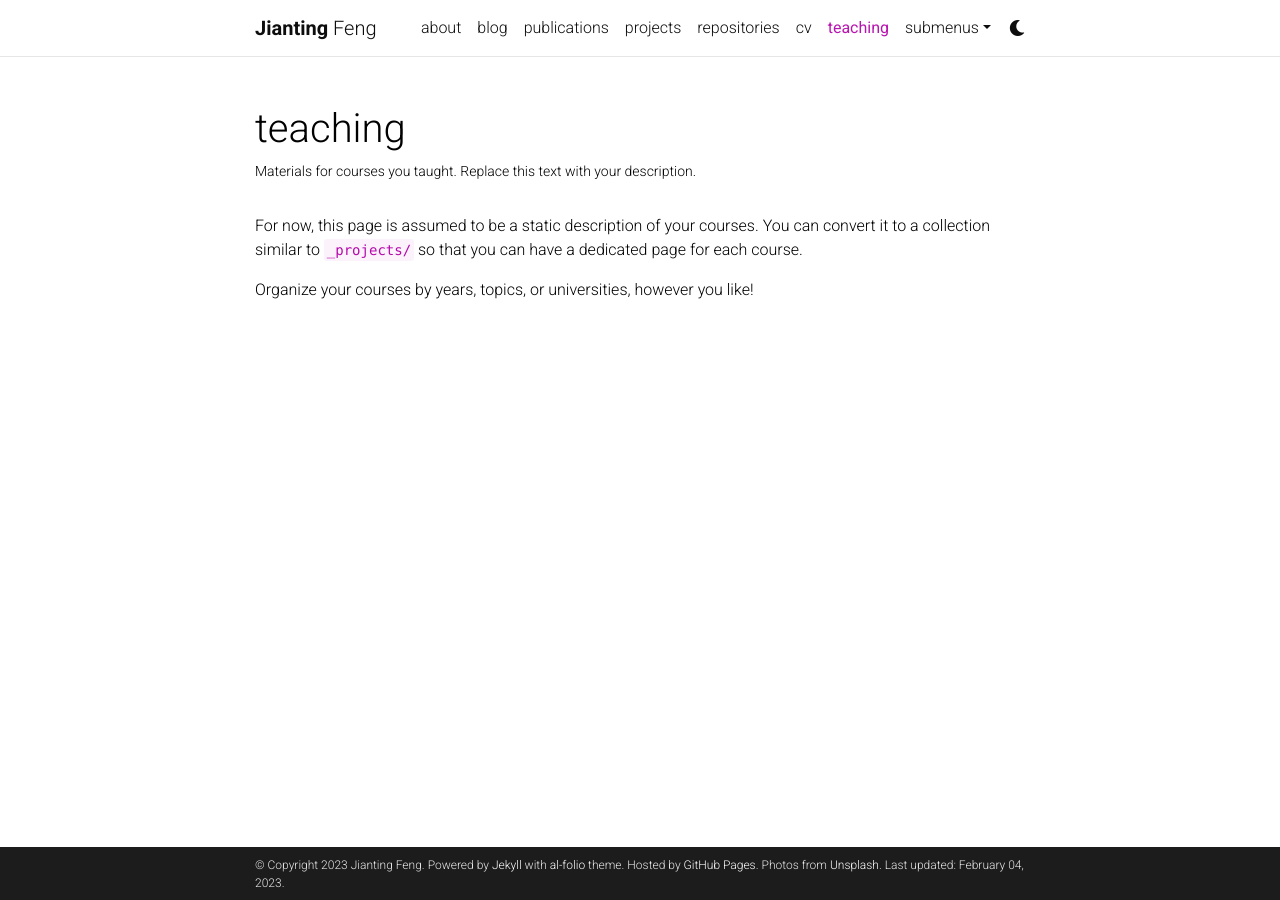
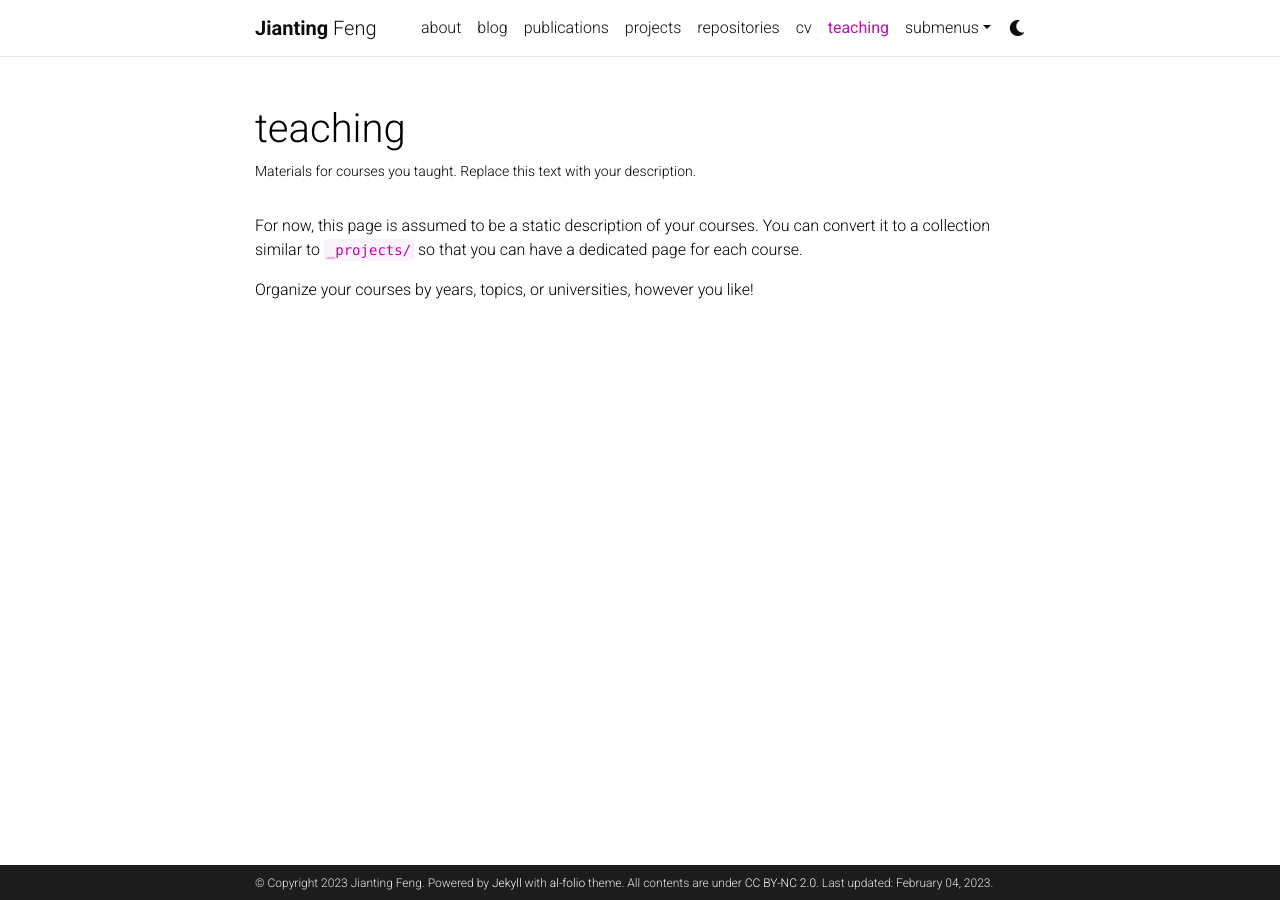
Before and after one commit to JiantingFeng/JiantingFeng.github.io, a Jekyll site: the page built from _pages/teaching.md, in a window 1280 px wide. Built offline with Jekyll 4.4.1, drawn with Linux system fonts in a browser that asks for light colours; comment, search, counter and statistics services are not loaded; a style sheet for code colours, icons or effects is not loaded; some of the changed lines change nothing that is shown.

Commit message:
add giscus

```diff
--- a/_config.yml
+++ b/_config.yml
@@ -8,12 +8,11 @@
 last_name: Feng
 email: gianting01@gmail.com
 description: > # the ">" symbol means to ignore newlines until "footer_text:"
-  A simple, whitespace theme for academics. Based on [*folio](https://github.com/bogoli/-folio) design.
+  Jianting Feng's personal website.
 footer_text: >
   Powered by <a href="https://jekyllrb.com/" target="_blank">Jekyll</a> with <a href="https://github.com/alshedivat/al-folio">al-folio</a> theme.
-  Hosted by <a href="https://pages.github.com/" target="_blank">GitHub Pages</a>.
-  Photos from <a href="https://unsplash.com" target="_blank">Unsplash</a>.
-keywords: jekyll, jekyll-theme, academic-website, portfolio-website  # add your own keywords or leave empty
+  All contents are under <a href="https://creativecommons.org/licenses/by-nc/2.0/" target="_blank">CC BY-NC 2.0</a>.
+keywords:  Machine Learning, Interpretable Machine Learning, Statistics, XAI # add your own keywords or leave empty
 
 lang: en # the language of your site (for example: en, fr, cn, ru, etc.)
 icon: 🏝  # the emoji used as the favicon (alternatively, provide image name in /assets/img/)
@@ -127,8 +126,8 @@
 # Follow instructions on https://giscus.app/ to setup for your repo to fill out
 # the information below.
 giscus:
-  repo: alshedivat/al-folio      # <your-github-user-name>/<your-github-repo-name>
-  repo_id: MDEwOlJlcG9zaXRvcnk2MDAyNDM2NQ==
+  repo: jiantingfeng/jiantingfeng.github.io      # <your-github-user-name>/<your-github-repo-name>
+  repo_id: R_kgDOI5no5w
   category: Comments             # name of the category under which discussions will be created
   category_id: DIC_kwDOA5PmLc4CTBt6
   mapping: title                 # identify discussions by post title
@@ -146,9 +145,9 @@
 # External sources.
 # If you have blog posts published on medium.com or other exteranl sources,
 # you can display them in your blog by adding a link to the RSS feed.
-external_sources:
-  - name: medium.com
-    rss_url: https://medium.com/@al-folio/feed
+# external_sources:
+#   - name: medium.com
+#     rss_url: https://medium.com/@al-folio/feed
 
 # -----------------------------------------------------------------------------
 # Collections
@@ -250,8 +249,8 @@
 
 scholar:
 
-  last_name: [Einstein]
-  first_name: [Albert, A.]
+  last_name: [Feng]
+  first_name: [Jianting]
 
   style: apa
   locale: en
```
